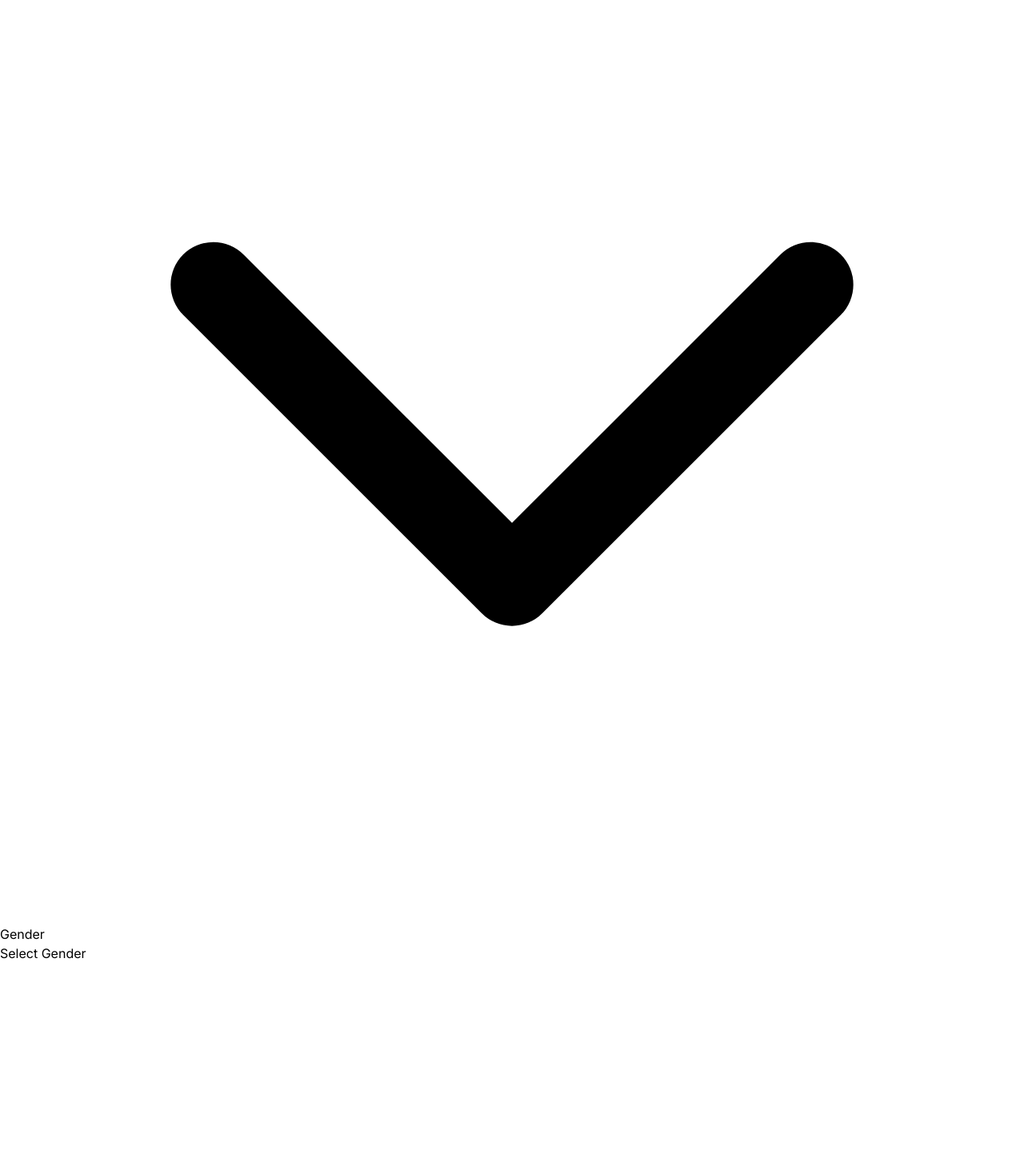
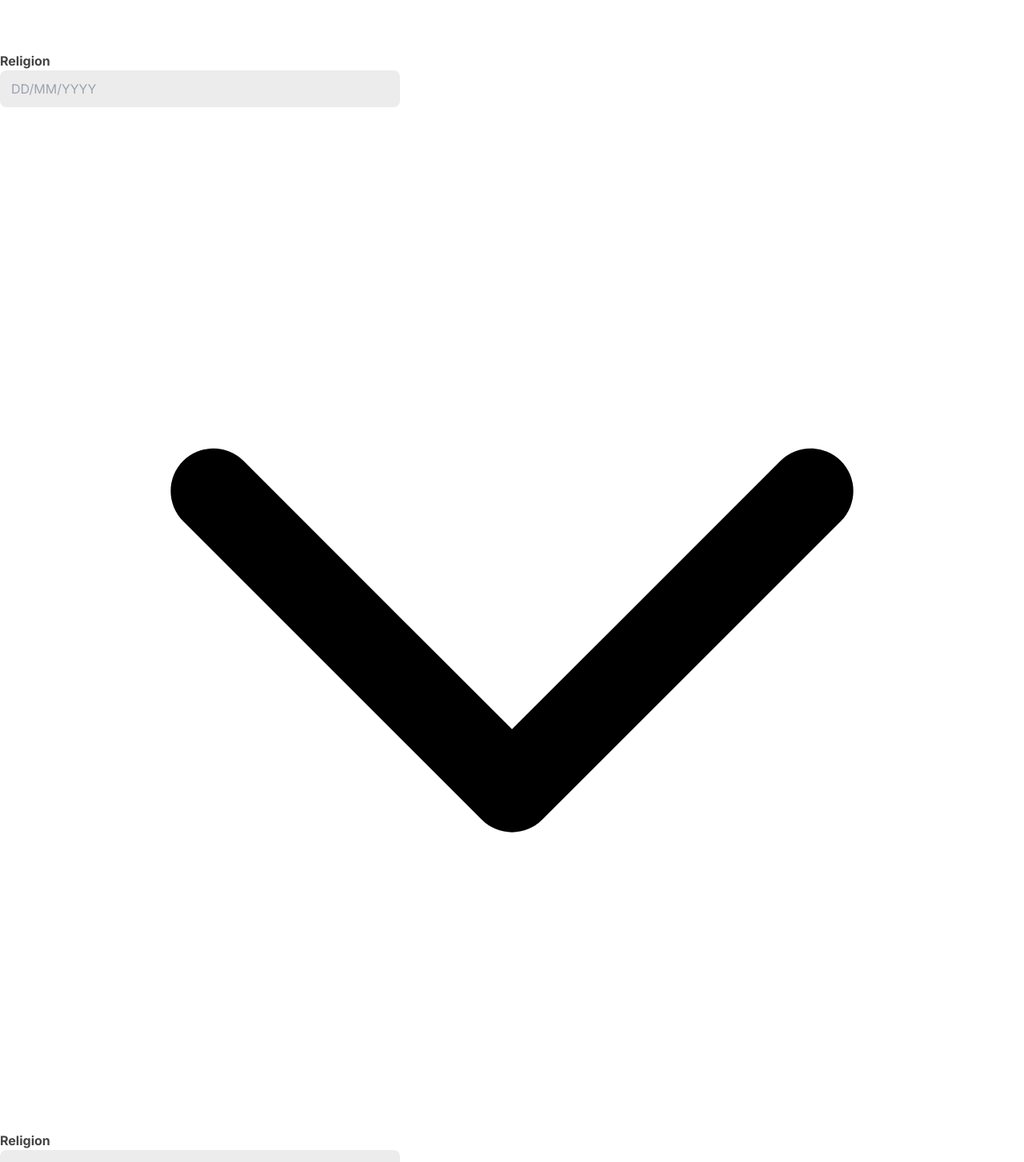
Before and after one commit to Mereson/datum-fe, a React (Vite) app: page /students/attendance in a window 1280 px wide. Shown: the part 1980-3433 px from the top of the page at 80% size. Built offline with nearby package versions, Linux system fonts and the light colour scheme.

Commit message:
progress on the teacher flow

```diff
--- a/src/appRouter.jsx
+++ b/src/appRouter.jsx
@@ -12,7 +12,7 @@ import {
   StudentsDashboard,
   UploadResult1,
   ViewResults,
-  AddStudents,
+  AddTeacher,
 } from "./pages";
 import { AdminLayout, StudentLayout } from "./layout";
 
@@ -64,7 +64,7 @@ const router = createBrowserRouter([
       },
       {
         path: "attendance",
-        element: <AddStudents />,
+        element: <AddTeacher />,
       },
       {
         path: "checkResults/resultAnalysis",
--- a/src/pages/admin/addStudents/index.jsx
+++ b/src/pages/admin/addStudents/index.jsx
@@ -1,61 +1,3 @@
-import design from "./style.module.css";
-import schoolteacher from "../../../assets/images/fineteacher.png";
-import { Dropdown } from "../../../components";
-import { Button } from "../../../components/button";
-
-export const AddStudents = () => {
-  return (
-    <div className="bg-[#f4f4f4] w-[100%] grid place-items-center overflow-auto ">
-      <div className="grid place-items-center">
-        <h2 className=" text-center text-[40px] font-bold text-[#696969] pb-8 ">
-          {`Teacher's`} Details
-        </h2>
-
-        <img className={design.img_class} src={schoolteacher} />
-      </div>
-      <div className="grid gap-6">
-        {options.map(({ id, name, query, items }) => (
-          <Dropdown key={id} id={id} name={name} query={query} items={items} />
-        ))}
-      </div>
-
-      <Button
-        link={"/students/checkResults/resultAnalysis"}
-        content="Submit"
-        className={
-          "bg-[#132985] w-[100%] py-[8px] mt-9 text-center rounded-[8px] font-bold text-white cursor-pointer"
-        }
-      />
-    </div>
-  );
+export const index = () => {
+  return <div>Students</div>;
 };
-
-const options = [
-  {
-    id: 1,
-    name: "First Name",
-  },
-
-  {
-    id: 2,
-    name: "Last Name",
-  },
-  {
-    id: 3,
-    name: "Gender",
-    query: "Select Gender",
-    items: ["Male", "Female"],
-  },
-  {
-    id: 4,
-    name: "Date Of Birth",
-    query: "DD/MM/YYYY",
-  },
-
-  {
-    id: 5,
-    name: "Gender",
-    query: "Select Gender",
-    items: ["Male", "Female"],
-  },
-];
--- a/src/pages/admin/addStudents/style.module.css
+++ /dev/null
@@ -1,4 +0,0 @@
-/* .img_class {
-  border-radius: 86px;
- padding-left: ;
-}  */
--- a/src/pages/admin/addTeacher/index.jsx
+++ b/src/pages/admin/addTeacher/index.jsx
@@ -1,3 +1,123 @@
-export const AddTeachers = () => {
-  return <div>index</div>;
+import styles from "./style.module.css";
+import schoolteacher from "../../../assets/images/fineteacher.png";
+import { Dropdown } from "../../../components";
+import { Button } from "../../../components/button";
+
+export const AddTeacher = () => {
+  return (
+    <div className="bg-[#f4f4f4] w-[100%] grid place-items-center overflow-auto ">
+      <div className="grid place-items-center">
+        <h2 className=" text-center text-[40px] font-bold text-[#696969] pb-8 ">
+          {`Teacher's`} Details
+        </h2>
+        <div className="my-8 grid place-items-center  text-base">
+          <img src={schoolteacher} />
+          <p className=" w-[100%] text-[# ] text-[1.125] text-[#444444] grid place-items-center  ">
+            Upload Photo{" "}
+          </p>
+        </div>
+      </div>
+
+      <h6 className="mt-2.5  text-[#696969] font-bold">Personal Information</h6>
+
+      <div className="grid mt-2 gap-6">
+        <div className={styles.label}>
+          <label htmlFor="First Name"> First Name </label>
+          <input
+            className={styles.inputtext}
+            type="text"
+            id="name"
+            name="name"
+            required
+          />
+        </div>
+        <div className={styles.label}>
+          <label htmlFor="Last Name"> Last Name </label>
+          <input
+            className={styles.inputtext}
+            type="text"
+            id="name"
+            name="name"
+            required
+          />
+        </div>
+        <Dropdown
+          id={1}
+          name={"Gender"}
+          query={"Select Gender"}
+          items={["Male", "Female"]}
+        />
+
+        <div className={styles.label}>
+          <label htmlFor="Date of Birth"> Religion </label>
+          <input
+            className={styles.inputtext}
+            type="text"
+            placeholder="DD/MM/YYYY"
+            id="name"
+            name="name"
+            required
+          />
+        </div>
+        <Dropdown />
+        <div className={styles.label}>
+          <label htmlFor="Religion"> Religion </label>
+          <input
+            className={styles.inputtext}
+            type="text"
+            placeholder="Select Religion"
+            id="name"
+            name="name"
+            required
+          />
+        </div>
+
+        <h6 className="mt-2.5  text-[#696969] font-bold grid place-items-center">
+          Educational Background
+        </h6>
+      </div>
+
+      <Button
+        link={"/students/checkResults/resultAnalysis"}
+        content="Submit"
+        className={
+          "bg-[#132985] w-[100%] py-[8px] mt-9 text-center rounded-[8px] font-bold text-white cursor-pointer"
+        }
+      />
+    </div>
+  );
 };
+
+// const options = [
+//   {
+//     id: 1,
+//     name: "Gender",
+//     query: "Select Gender",
+//     items: ["Male", "Female"],
+//   },
+//   {
+//     id: 2,
+//     name: "Date Of Birth",
+//     query: "DD/MM/YYYY",
+//   },
+
+//   {
+//     id: 3,
+//     name: "Blood Group",
+//     query: "Select blood group",
+//     items: ["A+", "A", "B+", "0-", "0+"],
+//   },
+// ];
+
+//   {
+//     id: 4,
+//     name: "Religion",
+//   },
+
+//   {
+//     id: 5,
+//     name: "Qualification",
+//     query: "Select qualification",
+//     items: ["SSCE", "HND/Bachelor's Degree", "Master's Degree"],
+//   },
+// ];
--- /dev/null
+++ b/src/pages/admin/addTeacher/style.module.css
@@ -0,0 +1,28 @@
+* {
+  margin: 0;
+  padding: 0;
+  box-sizing: border-box;
+  font-family: "Inter", sans-serif;
+  font-optical-sizing: auto;
+}
+.label {
+  /* margin-top: 24px;   */
+  width: 31.25rem;
+}
+
+.label label {
+  font-weight: 700;
+  color: #444444;
+}
+.label > input {
+  display: grid;
+  padding: 14px;
+  place-content: center;
+  gap: 4px;
+  align-self: stretch;
+  border-radius: 8px;
+  background-color: #ececec;
+  width: 100%;
+  height: 46px;
+  position: relative;
+}
```
